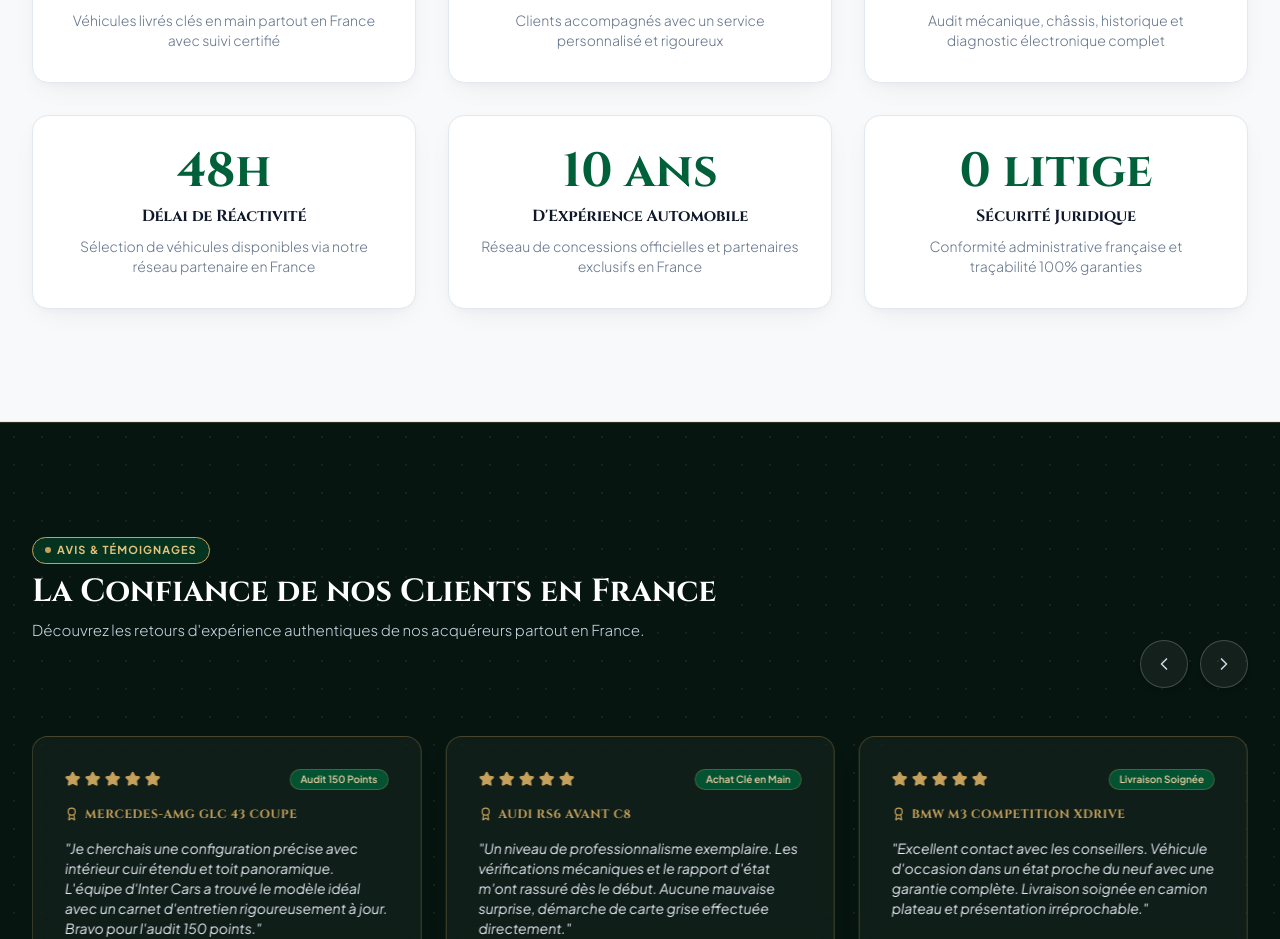
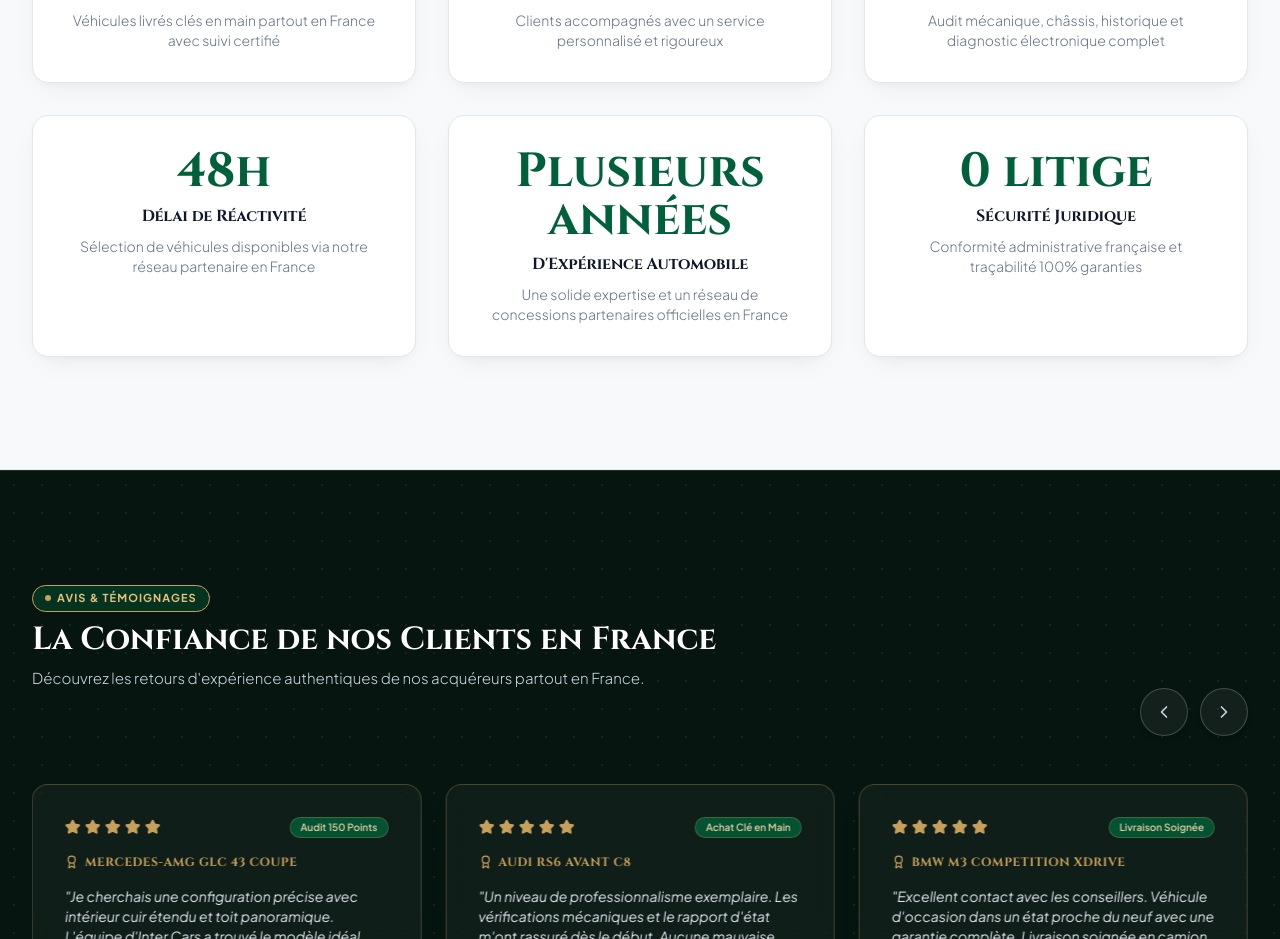
Before and after one commit to Mariusbia1/Inter-cars-import, a React (Vite) app: page / in a window 1280 px wide. Shown: the part 7700-8639 px from the top of the page. Built offline with nearby package versions, Linux system fonts and the light colour scheme; no server answers; the database is empty; a web font is replaced by a local one.

Commit message:
fix: remplacement de la mention chiffrée par plusieurs années d'expérience

```diff
--- a/src/data/statsData.js
+++ b/src/data/statsData.js
@@ -24,10 +24,10 @@ export const keyStats = [
     description: 'Sélection de véhicules disponibles via notre réseau partenaire en France'
   },
   {
-    value: 10,
-    suffix: ' ans',
+    value: 'Plusieurs',
+    suffix: ' années',
     label: "D'Expérience Automobile",
-    description: 'Réseau de concessions officielles et partenaires exclusifs en France'
+    description: 'Une solide expertise et un réseau de concessions partenaires officielles en France'
   },
   {
     value: 0,
--- a/src/data/timelineData.js
+++ b/src/data/timelineData.js
@@ -30,7 +30,7 @@ export const teamMembers = [
   {
     name: 'Marc de Valmont',
     role: 'Fondateur & Direction Générale',
-    bio: '14 ans d’expérience dans la vente automobile et le développement de réseaux de concessions partenaires en France.',
+    bio: 'Plusieurs années d’expérience dans la vente automobile et le développement de réseaux de concessions partenaires en France.',
     image: 'https://images.unsplash.com/photo-1507003211169-0a1dd7228f2d?auto=format&fit=crop&w=600&q=80'
   },
   {
```
